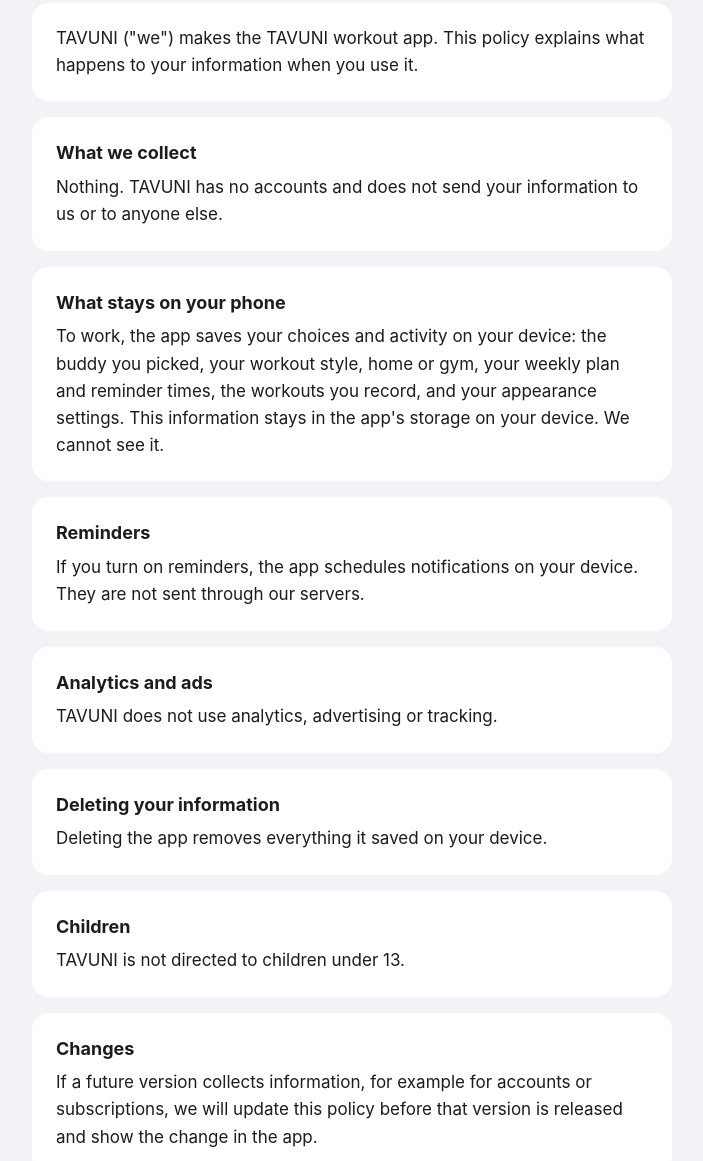
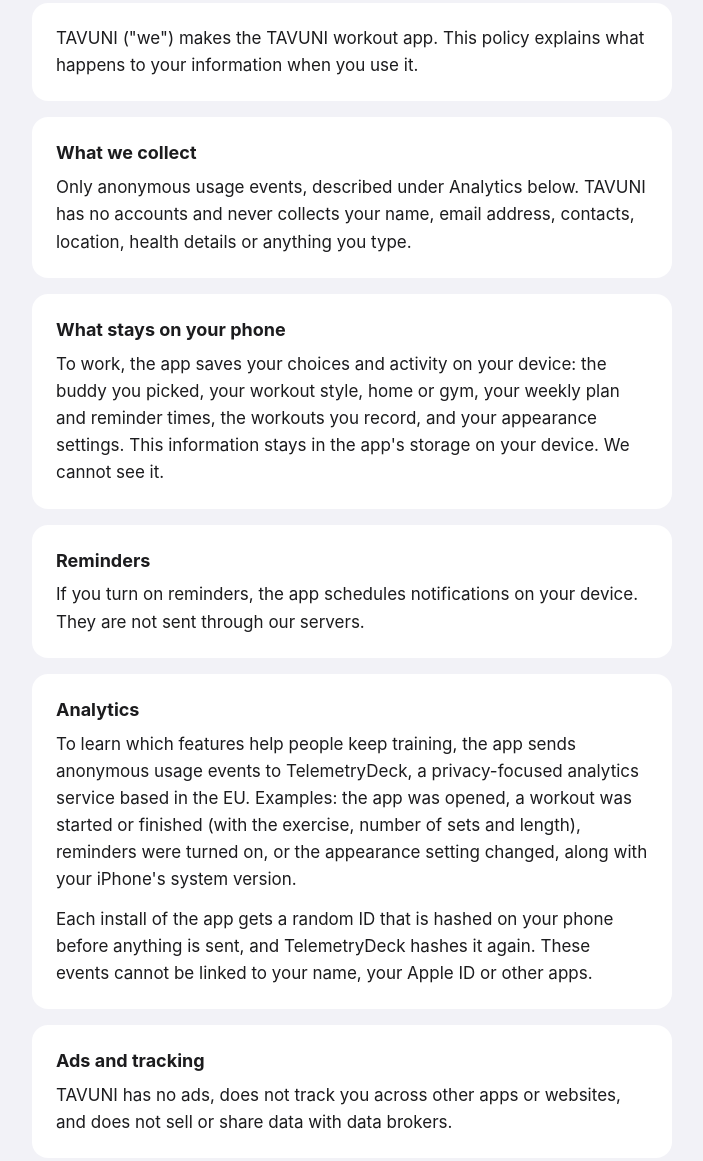
Before and after one commit to tavuni/tavuni.github.io, a plain HTML site: page privacy/index.html in a window 1280 px wide. Shown: the part 192-1353 px from the top of the page, without its empty margins (288-991 px from the left). Drawn offline with Linux system fonts and the light colour scheme.

Commit message:
Privacy and support: anonymous usage analytics (privacy/index.html)

```diff
--- a/privacy/index.html
+++ b/privacy/index.html
@@ -20,11 +20,12 @@
 <h1>Privacy Policy</h1>
 <p class="date">Effective November 22, 2026</p>
 <div class="card"><p>TAVUNI ("we") makes the TAVUNI workout app. This policy explains what happens to your information when you use it.</p></div>
-<div class="card"><h2>What we collect</h2><p>Nothing. TAVUNI has no accounts and does not send your information to us or to anyone else.</p></div>
+<div class="card"><h2>What we collect</h2><p>Only anonymous usage events, described under Analytics below. TAVUNI has no accounts and never collects your name, email address, contacts, location, health details or anything you type.</p></div>
 <div class="card"><h2>What stays on your phone</h2><p>To work, the app saves your choices and activity on your device: the buddy you picked, your workout style, home or gym, your weekly plan and reminder times, the workouts you record, and your appearance settings. This information stays in the app's storage on your device. We cannot see it.</p></div>
 <div class="card"><h2>Reminders</h2><p>If you turn on reminders, the app schedules notifications on your device. They are not sent through our servers.</p></div>
-<div class="card"><h2>Analytics and ads</h2><p>TAVUNI does not use analytics, advertising or tracking.</p></div>
-<div class="card"><h2>Deleting your information</h2><p>Deleting the app removes everything it saved on your device.</p></div>
+<div class="card"><h2>Analytics</h2><p>To learn which features help people keep training, the app sends anonymous usage events to TelemetryDeck, a privacy-focused analytics service based in the EU. Examples: the app was opened, a workout was started or finished (with the exercise, number of sets and length), reminders were turned on, or the appearance setting changed, along with your iPhone's system version.</p><p>Each install of the app gets a random ID that is hashed on your phone before anything is sent, and TelemetryDeck hashes it again. These events cannot be linked to your name, your Apple ID or other apps.</p></div>
+<div class="card"><h2>Ads and tracking</h2><p>TAVUNI has no ads, does not track you across other apps or websites, and does not sell or share data with data brokers.</p></div>
+<div class="card"><h2>Deleting your information</h2><p>Deleting the app removes everything it saved on your device and resets the random ID.</p></div>
 <div class="card"><h2>Children</h2><p>TAVUNI is not directed to children under 13.</p></div>
 <div class="card"><h2>Changes</h2><p>If a future version collects information, for example for accounts or subscriptions, we will update this policy before that version is released and show the change in the app.</p></div>
 <div class="card"><h2>Contact</h2><p><a href="mailto:tavuni.support@gmail.com">tavuni.support@gmail.com</a></p></div>
```
